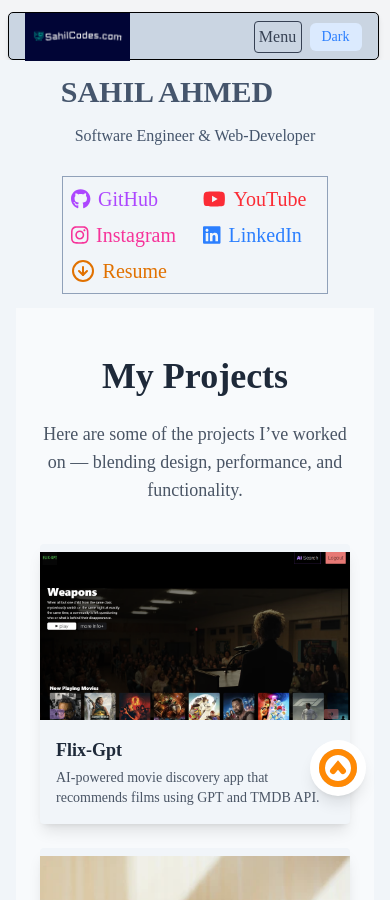
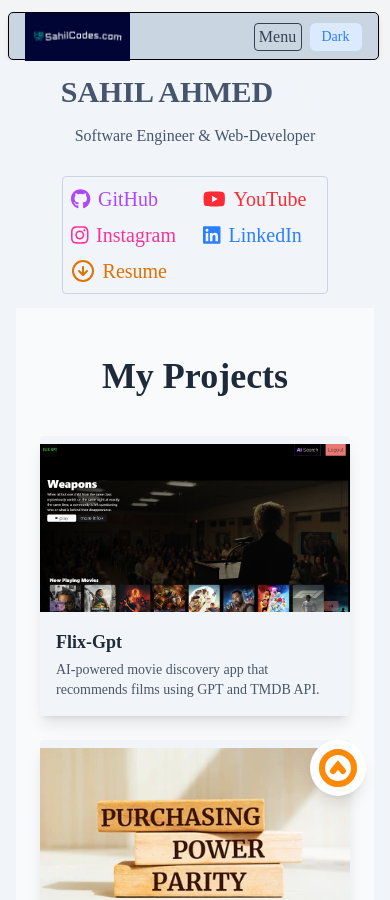
Before and after one commit to SAHIL-AHMED5498/MyWebsite2, a React (Vite) app: page / in a window 390 px wide. Shown: the top 900 px of the page. Built offline with nearby package versions, Linux system fonts and the light colour scheme; a web font is replaced by a local one.

Commit message:
fixed ui

```diff
--- a/src/components/Navbar.jsx
+++ b/src/components/Navbar.jsx
@@ -36,7 +36,7 @@
         {/* Mobile Menu Button */}
         <button
           onClick={() => setMenuOpen(!menuOpen)}
-          className="md:hidden p-2 rounded-sm text-gray-700 dark:text-gray-300 ml-auto border-1 h-8 flex justify-center items-center m-2 w-12"
+          className="md:hidden p-2 rounded-sm text-gray-700 dark:text-gray-300 ml-auto border-1 h-7 flex justify-center items-center m-2 w-12"
         >
           {menuOpen ? <X size={24} /> : "Menu"}
         </button>
--- a/src/components/Profile.jsx
+++ b/src/components/Profile.jsx
@@ -34,7 +34,7 @@
   }, []);
   return (
    <motion.div
-  className="p-2 font-[poppins] text-xl grid grid-cols-2 grid-rows-3 sm:grid-rows-1 sm:flex sm:gap-4 sm:justify-center sm:items-start  gap-x-4 gap-y-2 h-full border-1 border-slate-400"
+  className="p-2 font-[poppins] text-xl grid grid-cols-2 grid-rows-3 sm:grid-rows-1 sm:flex sm:gap-4 sm:justify-center sm:items-start  gap-x-4 gap-y-2 h-full border-1 rounded border-slate-300"
   drag
   whileDrag={{ scale: 1.4 }}
   dragConstraints={{ left: 0, top: 0, right: 0, bottom: 0 }}
--- a/src/pages/Project.jsx
+++ b/src/pages/Project.jsx
@@ -39,13 +39,13 @@
   return (
     <div className="min-h-screen bg-slate-50 dark:bg-gray-900 text-gray-900 dark:text-gray-100 flex items-start justify-center px-6 py-12">
       <div className="max-w-6xl w-full text-center">
-        <h1 className="text-4xl font-extrabold mb-6 text-gray-800 dark:text-gray-100">
+        <h1 className="text-4xl font-extrabold mb-2 text-gray-800 dark:text-gray-100">
           My Projects
         </h1>
-        <p className="text-lg text-gray-600 dark:text-gray-300 max-w-2xl mx-auto">
+        {/* <p className="text-lg text-gray-600 dark:text-gray-300 max-w-2xl mx-auto">
           Here are some of the projects I’ve worked on — blending design,
           performance, and functionality.
-        </p>
+        </p> */}
 
         {/* Project Cards */}
         <div className=" mt-10 grid gap-6 sm:grid-cols-2 lg:grid-cols-3">
```
